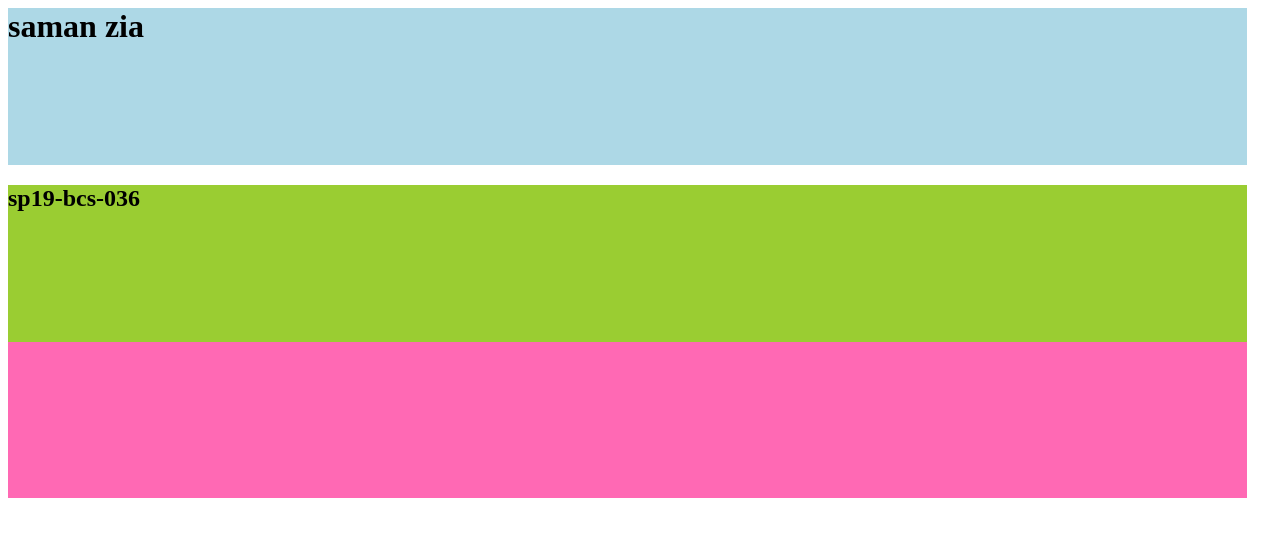
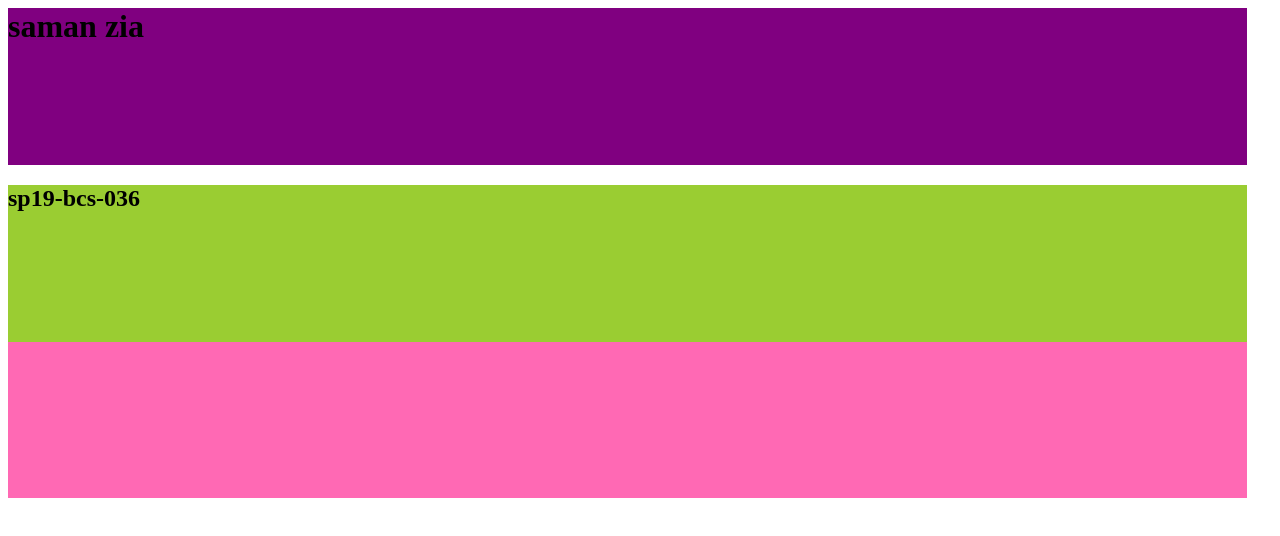
Before and after one commit to Saman-Zia/sp19-bcs-036, a plain HTML site: page index.html in a window 1280 px wide. Drawn offline with Linux system fonts and the light colour scheme.

Commit message:
hy second

```diff
--- a/index.html
+++ b/index.html
@@ -5,7 +5,7 @@
     <body>
 
 
-        <div style="width: 98% ;   height: 20%; background-color:  lightblue" >
+        <div style="width: 98% ;   height: 20%; background-color: purple" >
 
          <h1> saman zia </h1>
         </div>
```
